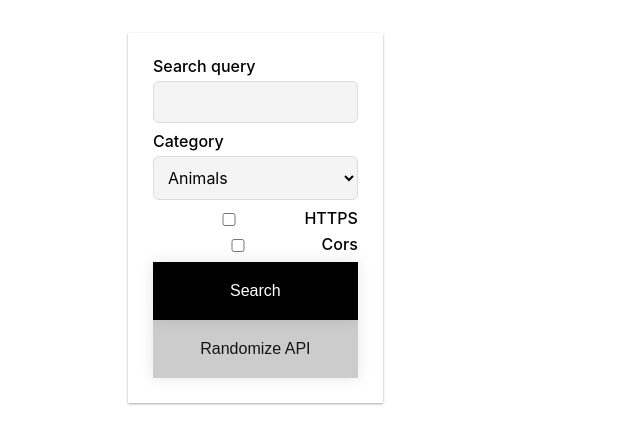
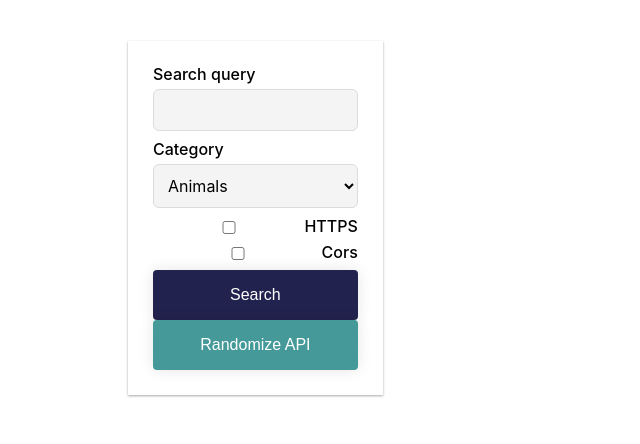
Before and after one commit to kstawinski/random-api, a Svelte app: page / in a window 1280 px wide. Shown: the part 182-626 px from the top of the page, without its empty margins (0-640 px from the left). Built offline with nearby package versions, Linux system fonts and the light colour scheme.

Commit message:
Update styles of button

```diff
--- a/src/components/Button.svelte
+++ b/src/components/Button.svelte
@@ -23,12 +23,13 @@ const createClass = (type) => `button__${type}`;
   font-size: 16px;
   border: 0;
   font-weight: 500;
-  padding: 20px 12px;
+  padding: 16px 12px;
   box-shadow: 0 0 15px rgba(#000, 0.1);
   cursor: pointer;
   transition: opacity .3s, transform .2s;
   outline: 0;
   width: 100%;
+  border-radius: 4px;
 
   // &:hover {
   //   opacity: .85;
@@ -37,12 +38,12 @@ const createClass = (type) => `button__${type}`;
     transform: scale(0.95);
   }
   &__primary {
-    background: #000000;
+    background: #22224E;
     color: #FFFFFF;
   }
   &__secondary {
-    background: rgba(#000, 0.2);
-    color: rgba(#000, 0.9);
+    background: #459999;
+    color: #FFFFFF;
   }
   &__loading {
     animation: spin 0.3s linear infinite;
```
